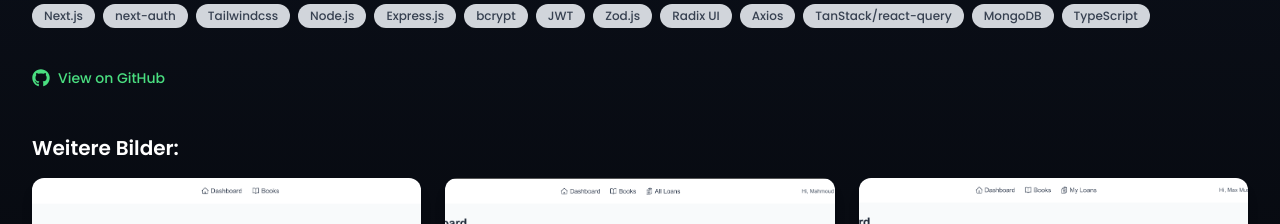
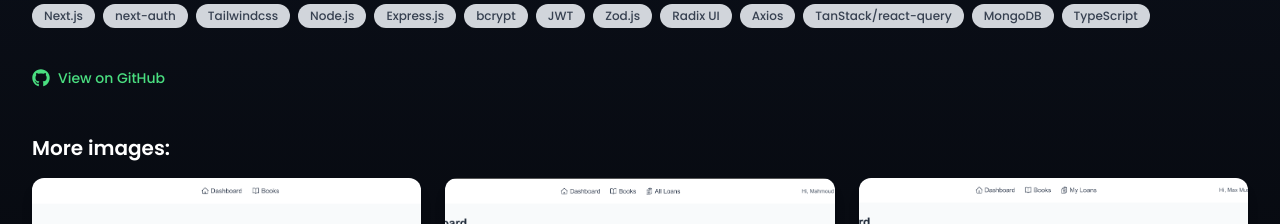
Before and after one commit to mahmoudjd/portfolio, a React (Create React App) app: page /projects/1 in a window 1280 px wide. Shown: the part 880-1104 px from the top of the page. Built offline with nearby package versions, Linux system fonts and the light colour scheme.

Commit message:
Fix: replace German text with English translation

```diff
--- a/src/pages/ProjectDetailPage.tsx
+++ b/src/pages/ProjectDetailPage.tsx
@@ -87,7 +87,7 @@
 
             {hasGallery && (
                 <div>
-                    <h2 className="text-xl text-white font-semibold mb-4">Weitere Bilder:</h2>
+                    <h2 className="text-xl text-white font-semibold mb-4">More images:</h2>
                     <List grid>
                         {images.map((img, index) => (
                             <img
```
